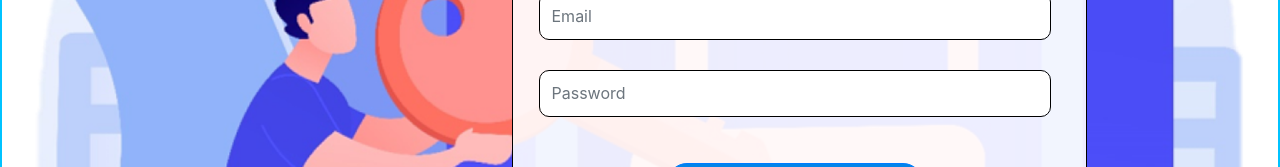
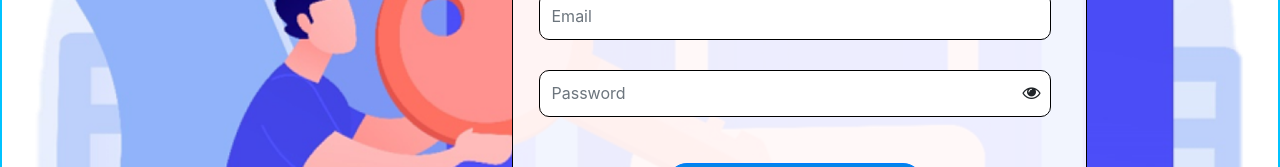
Before and after one commit to VictorSJ1234/capstone_web_admin, an Angular app: page / in a window 1280 px wide. Shown: the part 320-487 px from the top of the page. Built offline with nearby package versions, Linux system fonts and the light colour scheme.

Commit message:
password visibility toggle

```diff
--- a/src/app/account-login/account-login.component.css
+++ b/src/app/account-login/account-login.component.css
@@ -134,6 +134,33 @@
   .register_button_container a{
     text-decoration: underline;
   }
+  .password-container {
+    position: relative;
+  }
+
+  .password-icon {
+    position: absolute;
+    top: 50%;
+    right: 10px;
+    transform: translateY(-50%);
+    cursor: pointer;
+  }
+
+  /* Font Awesome Icons */
+  .fa {
+    font-family: 'FontAwesome';
+    font-size: 18px;
+  }
+
+  /* Styling for the eye icons */
+  .fa-eye-slash:before {
+    content: '\f070';
+  }
+
+  .fa-eye:before {
+    content: '\f06e';
+  }
+
 
     /*RESPONSIVENESS*/
     @media (max-width: 855px) {
--- a/src/app/account-login/account-login.component.html
+++ b/src/app/account-login/account-login.component.html
@@ -22,9 +22,13 @@
                         &nbsp;
                       </div>
                     </div>
-                    <div class="form-group">
-                      <input type="password" class="form-control" id="password" name="password" placeholder="Password" required [(ngModel)]="formData.password"
+                    <div class="form-group password-container">
+                      <input type="{{ showPassword ? 'text' : 'password' }}" class="form-control" id="password" name="password"
+                        placeholder="Password" required [(ngModel)]="formData.password"
                         [ngClass]="{ 'is-invalid': myForm.submitted && myForm.controls['password'].invalid }">
+                      <span class="password-icon" (click)="togglePasswordVisibility()">
+                        <i class="fa" [ngClass]="showPassword ? 'fa-eye-slash' : 'fa-eye'"></i>
+                      </span>
                       <div class="invalid-tooltip" *ngIf="myForm.submitted && myForm.controls['password'].invalid">
                         <span class="tooltip-text">Password is required.</span>
                       </div>
--- a/src/app/account-login/account-login.component.ts
+++ b/src/app/account-login/account-login.component.ts
@@ -13,6 +13,7 @@ export class AccountLoginComponent {
     role: '' // Add role property to formData
   };
   showError = false;
+  showPassword = false;
 
   constructor(private router: Router) {}
 
@@ -66,4 +67,8 @@ export class AccountLoginComponent {
         cred.email === this.formData.email && cred.password === this.formData.password
     );
   }
+
+  togglePasswordVisibility(): void {
+    this.showPassword = !this.showPassword;
+  }
 }
--- a/src/app/account-registration/account-registration.component.css
+++ b/src/app/account-registration/account-registration.component.css
@@ -142,6 +142,33 @@
   .register_button_container a{
     text-decoration: underline;
   }
+  .password-container {
+    position: relative;
+  }
+
+  .password-icon {
+    position: absolute;
+    top: 53%;
+    right: 10px;
+    transform: translateY(0%);
+    cursor: pointer;
+  }
+
+  /* Font Awesome Icons */
+  .fa {
+    font-family: 'FontAwesome';
+    font-size: 18px;
+  }
+
+  /* Styling for the eye icons */
+  .fa-eye-slash:before {
+    content: '\f070';
+  }
+
+  .fa-eye:before {
+    content: '\f06e';
+  }
+
 
     /*RESPONSIVENESS*/
     @media (max-width: 855px) {
--- a/src/app/account-registration/account-registration.component.html
+++ b/src/app/account-registration/account-registration.component.html
@@ -59,18 +59,21 @@
                         </div>
 
                           <!--password-->
-                          <div class="form-group">
+                          <div class="form-group password-container">
                             <label for="password">Password</label>
-                              <input type="password" class="form-control" id="password" name="password" placeholder="Password" required [(ngModel)]="formData.password"
-                              [ngClass]="{ 'is-invalid': myForm.submitted && myForm.controls['password'].invalid }"
-                              pattern="^(?=.*\d)(?=.*[a-z])(?=.*[A-Z])(?=.*[!@#$%^&*]).{8,}$">
+                            <input type="{{ showPassword ? 'text' : 'password' }}" class="form-control" id="password" name="password"
+                              placeholder="Password" required [(ngModel)]="formData.password"
+                              [ngClass]="{ 'is-invalid': myForm.submitted && myForm.controls['password'].invalid }">
+                            <span class="password-icon" (click)="togglePasswordVisibility()">
+                              <i class="fa" [ngClass]="showPassword ? 'fa-eye-slash' : 'fa-eye'"></i>
+                            </span>
                             <div class="invalid-tooltip" *ngIf="myForm.submitted && myForm.controls['password'].invalid">
-                              <span class="tooltip-text">Password must include atleast one uppercase and lowercase letter, one digit, and one special character.</span>
+                              <span class="tooltip-text">Password is required.</span>
                             </div>
                             <div class="valid-tooltip">
-                            &nbsp;
+                              &nbsp;
+                            </div>
                           </div>
-                        </div>
                       </div>
 
                       <div class="column2">
--- a/src/app/account-registration/account-registration.component.ts
+++ b/src/app/account-registration/account-registration.component.ts
@@ -18,6 +18,8 @@ export class AccountRegistrationComponent {
   };
 
   passwordMismatch = false;
+  showPassword = false;
+
 
   register() {
     if (this.isFormValid()) {
@@ -70,4 +72,7 @@ export class AccountRegistrationComponent {
   checkPasswordMatch() {
     this.passwordMismatch = this.formData.password !== this.formData.repeat_password;
   }
+  togglePasswordVisibility(): void {
+    this.showPassword = !this.showPassword;
+  }
 }
--- a/src/index.html
+++ b/src/index.html
@@ -5,6 +5,7 @@
   <title>MosquinatorWebAdmin</title>
   <base href="/">
   <meta name="viewport" content="width=device-width, initial-scale=1">
+  <link rel="stylesheet" href="https://cdnjs.cloudflare.com/ajax/libs/font-awesome/4.7.0/css/font-awesome.min.css">
   <link rel="icon" type="image/x-icon" href="favicon.ico">
 </head>
 <body>
```
